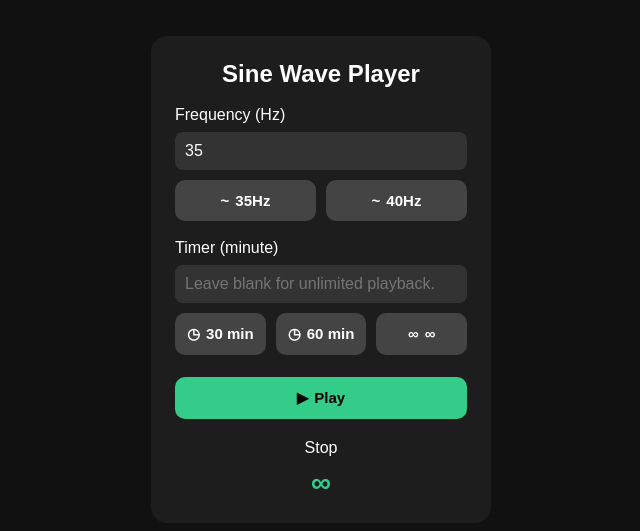
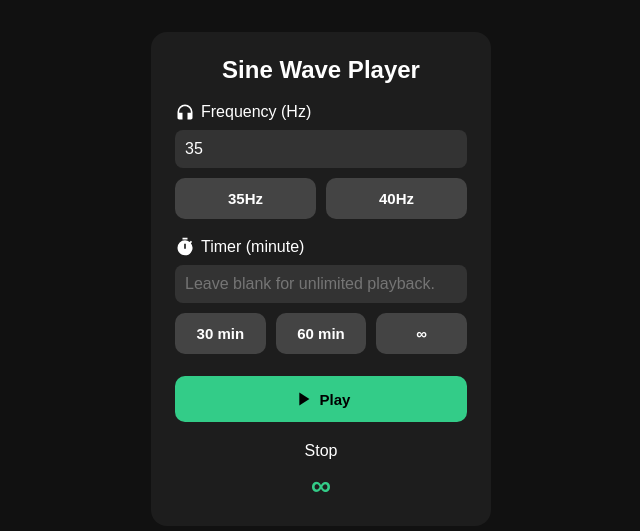
Before and after one commit to hirokiwa/sine-wave-player, a website built with Vite: page index.html in a window 1280 px wide. Shown: the part 121-652 px from the top of the page, without its empty margins (319-959 px from the left). Built offline with nearby package versions, Linux system fonts and the light colour scheme.

Commit message:
Replace icon

```diff
--- a/index.html
+++ b/index.html
@@ -15,44 +15,54 @@
         <h1 class="sine-wave-player__title" id="sine-wave-player-title">Sine Wave Player</h1>
 
         <div class="sine-wave-player__field">
-          <label class="sine-wave-player__label" for="frequency-input">Frequency (Hz)</label>
+          <label class="sine-wave-player__label" for="frequency-input">
+            <svg class="sine-wave-player__label-icon" viewBox="0 0 24 24" aria-hidden="true">
+              <path d="M12 3a9 9 0 0 0-9 9v7c0 1.1.9 2 2 2h4v-8H5v-1c0-3.87 3.13-7 7-7s7 3.13 7 7v1h-4v8h4c1.1 0 2-.9 2-2v-7a9 9 0 0 0-9-9z" />
+            </svg>
+            <span>Frequency (Hz)</span>
+          </label>
           <input class="sine-wave-player__input" id="frequency-input" type="number" value="35" min="1" max="200" />
         </div>
 
         <div class="sine-wave-player__button-row" aria-label="Frequency presets">
           <button class="sine-wave-player__preset-button" type="button" data-frequency="35">
-            <span aria-hidden="true">~</span>
             <span>35Hz</span>
           </button>
           <button class="sine-wave-player__preset-button" type="button" data-frequency="40">
-            <span aria-hidden="true">~</span>
             <span>40Hz</span>
           </button>
         </div>
 
         <div class="sine-wave-player__field">
-          <label class="sine-wave-player__label" for="timer-input">Timer (minute)</label>
+          <label class="sine-wave-player__label" for="timer-input">
+            <svg class="sine-wave-player__label-icon" viewBox="0 0 24 24" aria-hidden="true">
+              <path d="M9 1h6v2H9zm10.03 6.39 1.42-1.42c-.43-.51-.9-.99-1.41-1.41l-1.42 1.42A8.962 8.962 0 0 0 12 4a9 9 0 0 0-9 9c0 4.97 4.02 9 9 9a8.994 8.994 0 0 0 7.03-14.61zM13 14h-2V8h2v6z" />
+            </svg>
+            <span>Timer (minute)</span>
+          </label>
           <input class="sine-wave-player__input" id="timer-input" type="number" placeholder="Leave blank for unlimited playback." />
         </div>
 
         <div class="sine-wave-player__button-row" aria-label="Timer presets">
           <button class="sine-wave-player__preset-button" type="button" data-timer="30">
-            <span aria-hidden="true">◷</span>
             <span>30 min</span>
           </button>
           <button class="sine-wave-player__preset-button" type="button" data-timer="60">
-            <span aria-hidden="true">◷</span>
             <span>60 min</span>
           </button>
           <button class="sine-wave-player__preset-button" type="button" data-timer="infinite">
-            <span aria-hidden="true">∞</span>
             <span>∞</span>
           </button>
         </div>
 
         <div class="sine-wave-player__toggle-control">
           <button class="sine-wave-player__toggle-button" id="toggle-button" type="button">
-            <span class="sine-wave-player__toggle-icon" aria-hidden="true">▶</span>
+            <svg class="sine-wave-player__toggle-icon sine-wave-player__toggle-icon--play" viewBox="0 0 24 24" aria-hidden="true">
+              <path d="M8 5v14l11-7z" />
+            </svg>
+            <svg class="sine-wave-player__toggle-icon sine-wave-player__toggle-icon--stop sine-wave-player__toggle-icon--hidden" viewBox="0 0 24 24" aria-hidden="true">
+              <path d="M6 6h12v12H6z" />
+            </svg>
             <span class="sine-wave-player__toggle-label">Play</span>
           </button>
         </div>
--- a/src/sine-wave-player/app.ts
+++ b/src/sine-wave-player/app.ts
@@ -26,7 +26,8 @@ type SineWavePlayerElements = {
   readonly frequencyInput: HTMLInputElement;
   readonly timerInput: HTMLInputElement;
   readonly toggleButton: HTMLButtonElement;
-  readonly toggleIcon: HTMLSpanElement;
+  readonly playIcon: SVGSVGElement;
+  readonly stopIcon: SVGSVGElement;
   readonly toggleLabel: HTMLSpanElement;
   readonly statusText: HTMLSpanElement;
   readonly countdownText: HTMLSpanElement;
@@ -38,7 +39,8 @@ const getElements = () => ({
   frequencyInput: getRequiredElementById<HTMLInputElement>("frequency-input"),
   timerInput: getRequiredElementById<HTMLInputElement>("timer-input"),
   toggleButton: getRequiredElementById<HTMLButtonElement>("toggle-button"),
-  toggleIcon: queryRequired<HTMLSpanElement>(".sine-wave-player__toggle-icon"),
+  playIcon: queryRequired<SVGSVGElement>(".sine-wave-player__toggle-icon--play"),
+  stopIcon: queryRequired<SVGSVGElement>(".sine-wave-player__toggle-icon--stop"),
   toggleLabel: queryRequired<HTMLSpanElement>(".sine-wave-player__toggle-label"),
   statusText: getRequiredElementById<HTMLSpanElement>("status-text"),
   countdownText: getRequiredElementById<HTMLSpanElement>("countdown-text"),
@@ -57,7 +59,8 @@ const renderStopped = (elements: SineWavePlayerElements) => {
   setText({ element: elements.countdownText, text: INFINITE_TIME_LABEL });
   setToggleButton({
     button: elements.toggleButton,
-    icon: elements.toggleIcon,
+    playIcon: elements.playIcon,
+    stopIcon: elements.stopIcon,
     label: elements.toggleLabel,
     playing: false,
   });
@@ -74,7 +77,8 @@ const renderPlaying = ({
   setText({ element: elements.statusText, text: `${frequency}Hz playback` });
   setToggleButton({
     button: elements.toggleButton,
-    icon: elements.toggleIcon,
+    playIcon: elements.playIcon,
+    stopIcon: elements.stopIcon,
     label: elements.toggleLabel,
     playing: true,
   });
--- a/src/sine-wave-player/ui.ts
+++ b/src/sine-wave-player/ui.ts
@@ -26,16 +26,19 @@ export const resetTitle = () => {
 
 export const setToggleButton = ({
   button,
-  icon,
+  playIcon,
+  stopIcon,
   label,
   playing,
 }: {
   readonly button: HTMLButtonElement;
-  readonly icon: HTMLSpanElement;
+  readonly playIcon: SVGSVGElement;
+  readonly stopIcon: SVGSVGElement;
   readonly label: HTMLSpanElement;
   readonly playing: boolean;
 }) => {
-  icon.textContent = playing ? "■" : "▶";
+  playIcon.classList.toggle("sine-wave-player__toggle-icon--hidden", playing);
+  stopIcon.classList.toggle("sine-wave-player__toggle-icon--hidden", !playing);
   label.textContent = playing ? "Stop" : "Play";
   button.classList.toggle("sine-wave-player__toggle-button--playing", playing);
 };
--- a/src/styles/sine-wave-player.css
+++ b/src/styles/sine-wave-player.css
@@ -21,8 +21,17 @@
 }
 
 .sine-wave-player__label {
-  display: block;
+  display: flex;
+  align-items: center;
+  gap: 6px;
   padding-bottom: var(--space-small);
+}
+
+.sine-wave-player__label-icon {
+  width: 20px;
+  height: 20px;
+  fill: currentColor;
+  flex: 0 0 auto;
 }
 
 .sine-wave-player__input {
@@ -65,6 +74,17 @@
   color: var(--color-dark-text);
 }
 
+.sine-wave-player__toggle-icon {
+  width: 22px;
+  height: 22px;
+  fill: currentColor;
+  flex: 0 0 auto;
+}
+
+.sine-wave-player__toggle-icon--hidden {
+  display: none;
+}
+
 .sine-wave-player__toggle-button--playing {
   background: var(--color-danger);
   color: var(--color-text);
```
